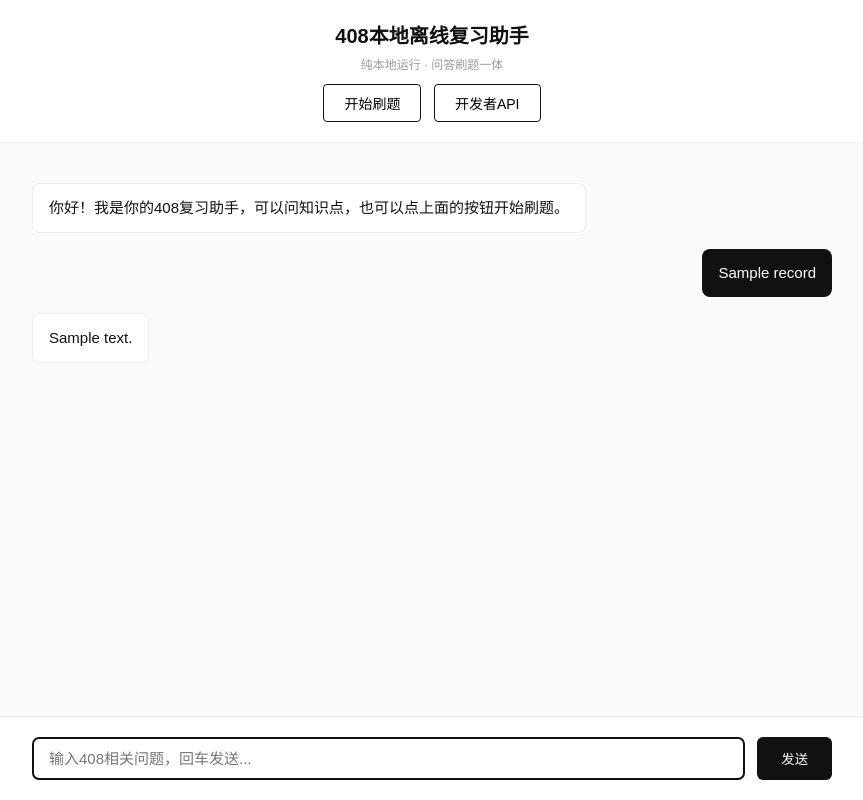
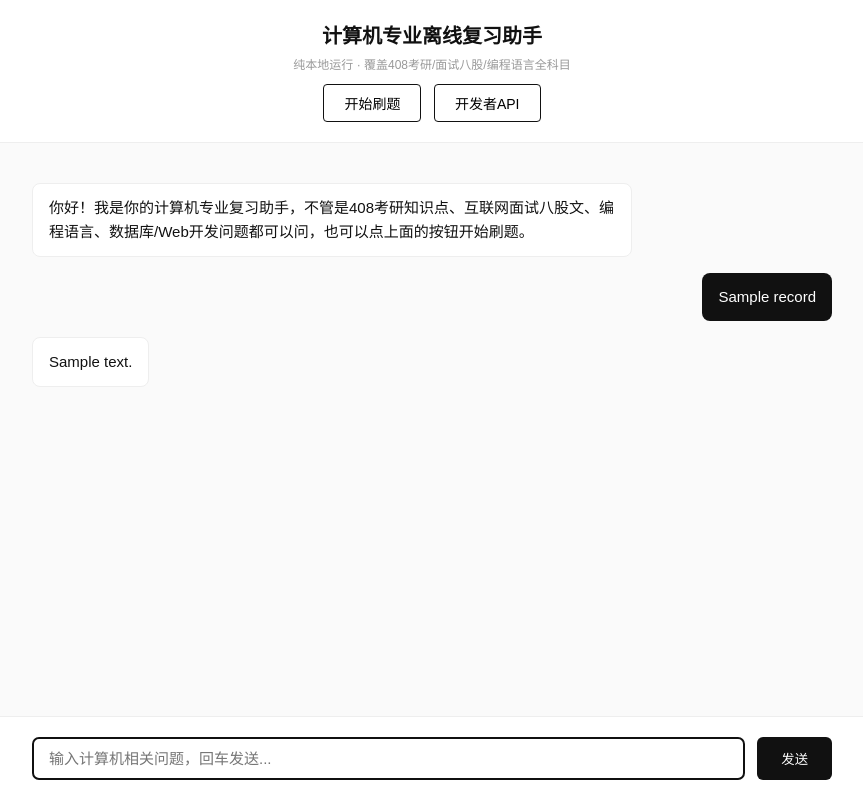
Before and after one commit to wenti-188/local-408-rag-qa, a Flask app: page / in a window 1280 px wide. Shown: the whole page, without its empty margins (208-1071 px from the left). Run offline with Flask 3, Linux system fonts and the light colour scheme; tables that the repository leaves empty hold one stand-in row (values such as "Sample post"); parts of the project's set-up code (start-up, migrations or seed data) failed here and were passed over.

Commit message:
更新：调整项目定位为全计算机专业复习助手，修改页面标题和提示词，扩充知识库到1820条

```diff
--- a/app.py
+++ b/app.py
@@ -83,7 +83,7 @@ def chat():
         try:
             context = "\n---\n".join([doc for doc, score in vector_db.search(question, top_k=4)])
             messages = [
-                {"role": "system", "content": "你是408考研辅导老师，严格根据参考资料回答：如果用户问的是具体年份题号的真题，优先直接列出召回的题目、选项、答案和解析，不要反问用户要题目内容；如果用户问的是知识点问题，先给核心结论，再讲原理和易错点，控制在250字内，不要瞎编参考资料里没有的内容。参考资料：" + context},
+                {"role": "system", "content": "你是计算机专业复习辅导老师，覆盖408考研知识点、互联网面试八股文、C/C++/Java/Python编程语言、MySQL数据库、Web开发、机器学习等内容，严格根据参考资料回答：如果用户问的是具体知识点问题，先给核心结论，再讲原理和易错点，控制在250字内，不要瞎编参考资料里没有的内容。参考资料：" + context},
                 {"role": "user", "content": question}
             ]
             for chunk in llm.stream(messages):
--- a/templates/index.html
+++ b/templates/index.html
@@ -3,7 +3,7 @@
 <head>
     <meta charset="UTF-8">
     <meta name="viewport" content="width=device-width, initial-scale=1.0">
-    <title>408本地离线复习助手</title>
+    <title>计算机专业离线复习助手</title>
     <style>
         * { margin:0; padding:0; box-sizing:border-box; font-family: "微软雅黑", sans-serif; }
         body { background:#fafafa; color:#111; height:100vh; display:flex; flex-direction:column; }
@@ -41,8 +41,8 @@
 </head>
 <body>
     <div class="header">
-        <h1>408本地离线复习助手</h1>
-        <p>纯本地运行 · 问答刷题一体</p>
+        <h1>计算机专业离线复习助手</h1>
+        <p>纯本地运行 · 覆盖408考研/面试八股/编程语言全科目</p>
         <div class="func-bar">
             <button class="func-btn" onclick="startQuiz()">开始刷题</button>
             <a href="http://localhost:8000" target="_blank" style="margin-left:8px;"><button class="func-btn">开发者API</button></a>
@@ -51,7 +51,7 @@
     <div class="chat-container" id="chat-container"></div>
     <div class="input-area">
         <div class="input-wrapper">
-            <input type="text" id="question-input" placeholder="输入408相关问题，回车发送..." autofocus>
+            <input type="text" id="question-input" placeholder="输入计算机相关问题，回车发送..." autofocus>
             <button id="send-btn">发送</button>
         </div>
     </div>
@@ -80,7 +80,7 @@
         }
 
         async function loadHistory() {
-            addMessage("你好！我是你的408复习助手，可以问知识点，也可以点上面的按钮开始刷题。", false);
+            addMessage("你好！我是你的计算机专业复习助手，不管是408考研知识点、互联网面试八股文、编程语言、数据库/Web开发问题都可以问，也可以点上面的按钮开始刷题。", false);
             try {
                 const res = await fetch('/api/history');
                 const data = await res.json();
```
